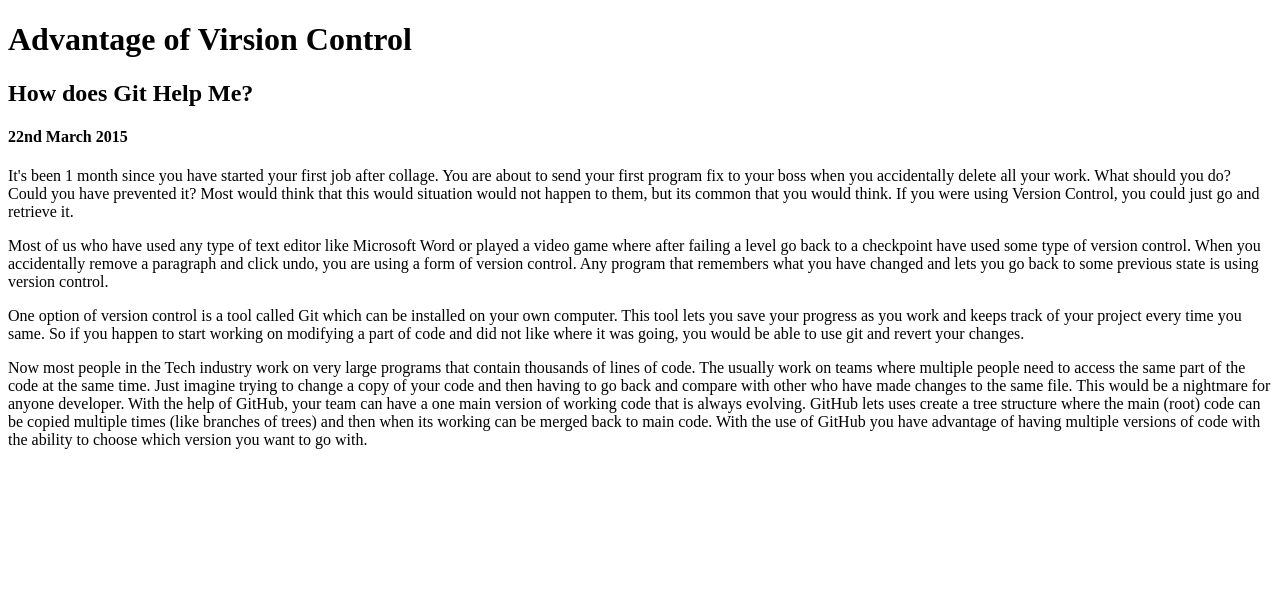
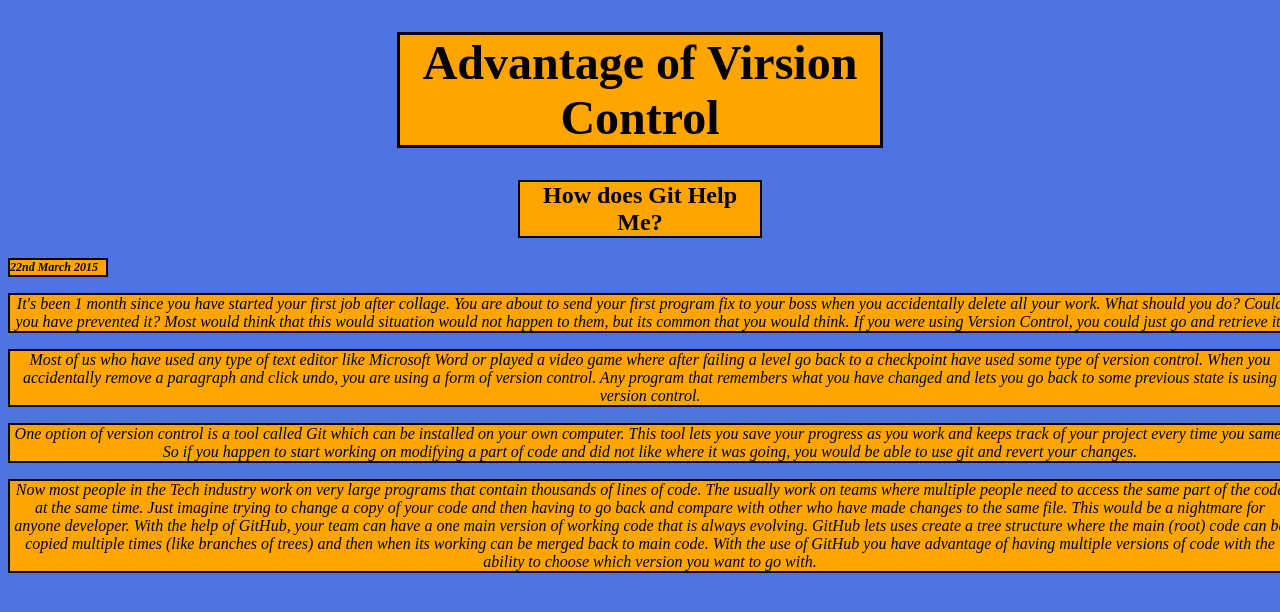
Before and after one commit to tarora2014/tarora2014.github.io, a plain HTML site: page blog/t1-git-blog.html in a window 1280 px wide. Drawn offline with Linux system fonts and the light colour scheme.

Commit message:
Blog Stylesheet and Template along with Week 1 HTML Blog updates to match Template.

```diff
--- /dev/null
+++ b/blog/blog-stylesheet.css
@@ -0,0 +1,68 @@
+html {
+  background-color:#4e75df;
+}
+
+h1 {
+	color:Black;
+	text-align: center;
+	font-size: 3em;
+	vertical-align: bottom;
+    font-family: "Times new roman"
+}
+
+h2 {
+  color:Black;
+  text-align: center;
+  font-size: 1.5em;
+  vertical-align: middle;
+}
+
+h4 {
+  font-size: .75em;
+  text-align: left;
+  font-weight: bold;
+  font-style: italic;
+}
+
+p{
+   color: black;
+   text-align: center;
+   vertical-align: middle;
+   font-style:oblique;
+   font-size: 1em;
+
+}
+.box_title {
+    width: 10em;
+    height: auto;
+    border: 3px solid Black;
+    margin-right: auto;
+    margin-left: auto;
+    background-color:orange;
+}
+
+.box_subtitle {
+    width: 10em;
+    height: auto;
+    border: 2px solid Black;
+    margin-right: auto;
+    margin-left: auto;
+    background-color:orange;
+}
+
+.box_date {
+    width: 8em;
+    height: auto;
+    border: 2px solid Black;
+    margin-right: auto;
+    background-color:orange;
+}
+
+.box_p {
+    width: 80em;
+    height: auto;
+    border: 2px solid Black;
+    margin-right: auto;
+    margin-left: auto;
+    background-color:orange;
+}
--- a/blog/t1-git-blog.html
+++ b/blog/t1-git-blog.html
@@ -2,25 +2,25 @@
 <head>
   <title>Advantage of Virsion Control and How Git Helps</title>
   <meta charset="UTF-8">
-  <link rel="stylesheet" type="text/css" href="your-stylesheet-link-here.css">
+  <link rel="stylesheet" type="text/css" href="blog-stylesheet.css">
 </head>
 
 <main>
-  <h1>Advantage of Virsion Control</h1>
-  <h2>How does Git Help Me?</h2>
-  <h4>22nd March 2015</h4>
+  <h1 class="box_title">Advantage of Virsion Control</h1>
+  <h2 class="box_subtitle">How does Git Help Me?</h2>
+  <h4 class="box_date">22nd March 2015</h4>
 
   <section>
-    <p>
+    <p class="box_p">
         It's been 1 month since you have started your first job after collage. You are about to send your first program fix to your boss when you accidentally delete all your work. What should you do? Could you have prevented it? Most would think that this would situation would not happen to them, but its common that you would think. If you were using Version Control, you could just go and retrieve it.
     </p>
-    <p>
+    <p class="box_p">
         Most of us who have used any type of text editor like Microsoft Word or played a video game where after failing a level go back to a checkpoint have used some type of version control. When you accidentally remove a paragraph and click undo, you are using a form of version control. Any program that remembers what you have changed and lets you go back to some previous state is using version control.
     </p>
-    <p>
+    <p class="box_p">
         One option of version control is a tool called Git which can be installed on your own computer. This tool lets you save your progress as you work and keeps track of your project every time you same. So if you happen to start working on modifying a part of code and did not like where it was going, you would be able to use git and revert your changes.
     </p>
-    <p>
+    <p class="box_p">
         Now most people in the Tech industry work on very large programs that contain thousands of lines of code. The usually work on teams where multiple people need to access the same part of the code at the same time. Just imagine trying to change a copy of your code and then having to go back and compare with other who have made changes to the same file. This would be a nightmare for anyone developer. With the help of GitHub, your team can have a one main version of working code that is always evolving. GitHub lets uses create a tree structure where the main (root) code can be copied multiple times (like branches of trees) and then when its working can be merged back to main code. With the use of GitHub you have advantage of having multiple versions of code with the ability to choose which version you want to go with.
     </p>
 
```
Also changed, not shown: blog/blog-template.html (added, +28 -0 lines), blog/c1-chefs-kitchen.html (+7 -7 lines).
